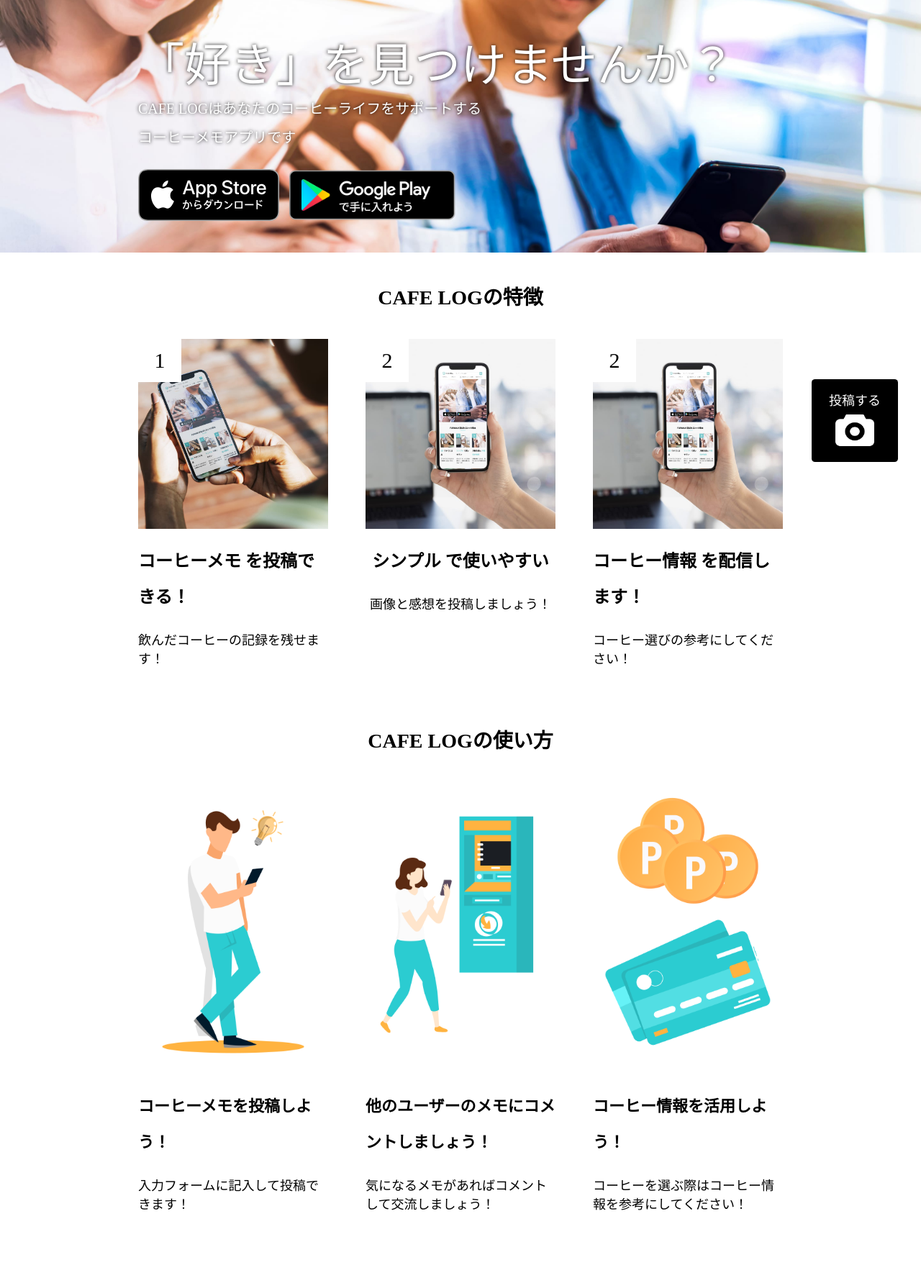
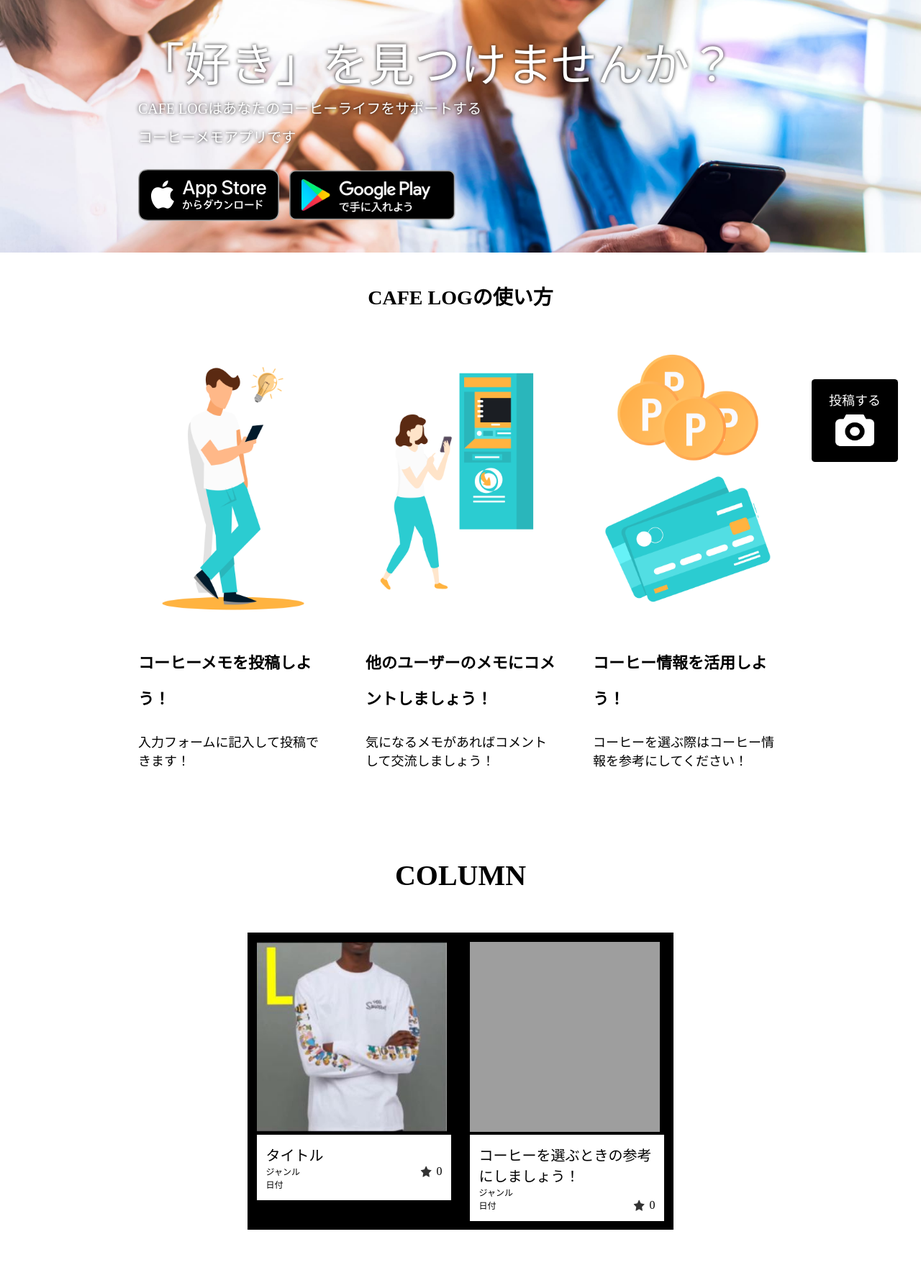
Before and after one commit to atsushi0610/cafe_log, a Rails app: page / in a window 1280 px wide. Shown: the part 126-1916 px from the top of the page at 72% size. Run offline with Rails 7, Linux system fonts and the light colour scheme; style sheets or scripts are compiled from the project's sources; some libraries are stand-ins or nearby versions; grey boxes are pictures that could not be loaded.

Commit message:
トップページのビューを編集

```diff
--- a/app/views/memos/index.html.erb
+++ b/app/views/memos/index.html.erb
@@ -18,49 +18,6 @@
     </div>
   </div>
   <%# /画面上部の「コーヒーを楽しもう」帯部分  %>
-
-  <%# CAFE LOGの特徴部分 %>
-  <div class='select-reason-contents'>
-    <h2 class='title'>
-      CAFE LOGの特徴
-    </h2>
-    <ul class='reason-lists'>
-      <li class='list'>
-        <%= image_tag "furima-intro01.png", class:"list-pict" %>
-        <span class='reason-list-number'>1</span>
-        <h3 class='reason-list-text'>
-          <span class='reason-list-blue-text'>コーヒーメモ</span>
-          を投稿できる！
-        </h3>
-        <p class='reason-list-description'>
-          飲んだコーヒーの記録を残せます！
-        </p>
-      </li>
-      <li class='list'>
-        <%= image_tag "furima-intro02.png", class:"list-pict" %>
-        <span class='reason-list-number'>2</span>
-        <h3 class='reason-list-text'>
-          <span class='reason-list-blue-text'>シンプル</span>
-          で使いやすい
-        </h3>
-        <p class='reason-list-description'>
-          画像と感想を投稿しましょう！
-        </p>
-      </li>
-      <li class='list'>
-        <%= image_tag "furima-intro02.png", class:"list-pict" %>
-        <span class='reason-list-number'>2</span>
-        <h3 class='reason-list-text'>
-          <span class='reason-list-blue-text'>コーヒー情報</span>
-          を配信します！
-        </h3>
-        <p class='reason-list-description'>
-          コーヒー選びの参考にしてください！
-        </p>
-      </li>
-    </ul>
-  </div>
-  <%# /CAFE LOGの特徴部分 %>
 
   <%# CAFE LOGの使い方 %>
   <div class='feature-contents'>
```
